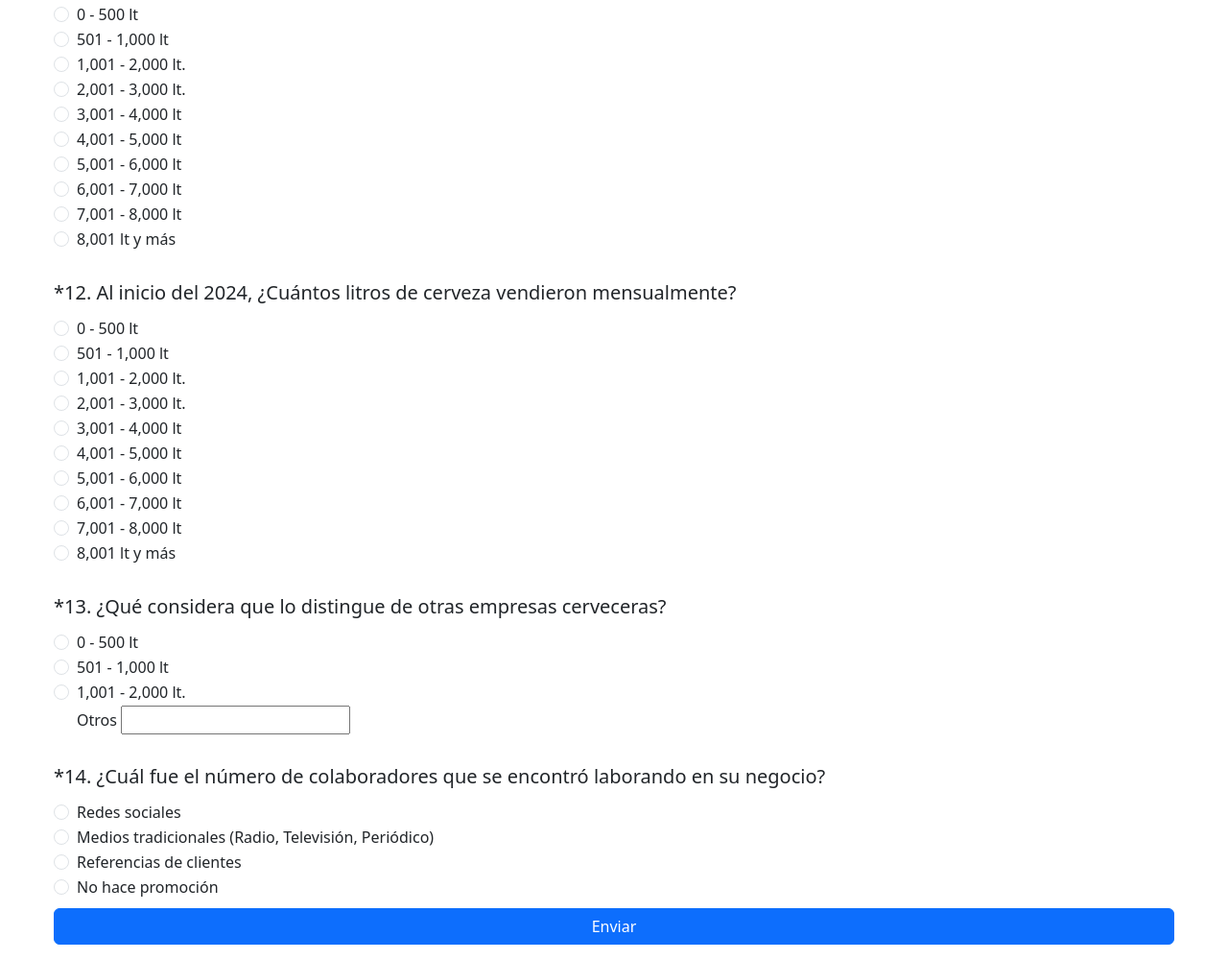
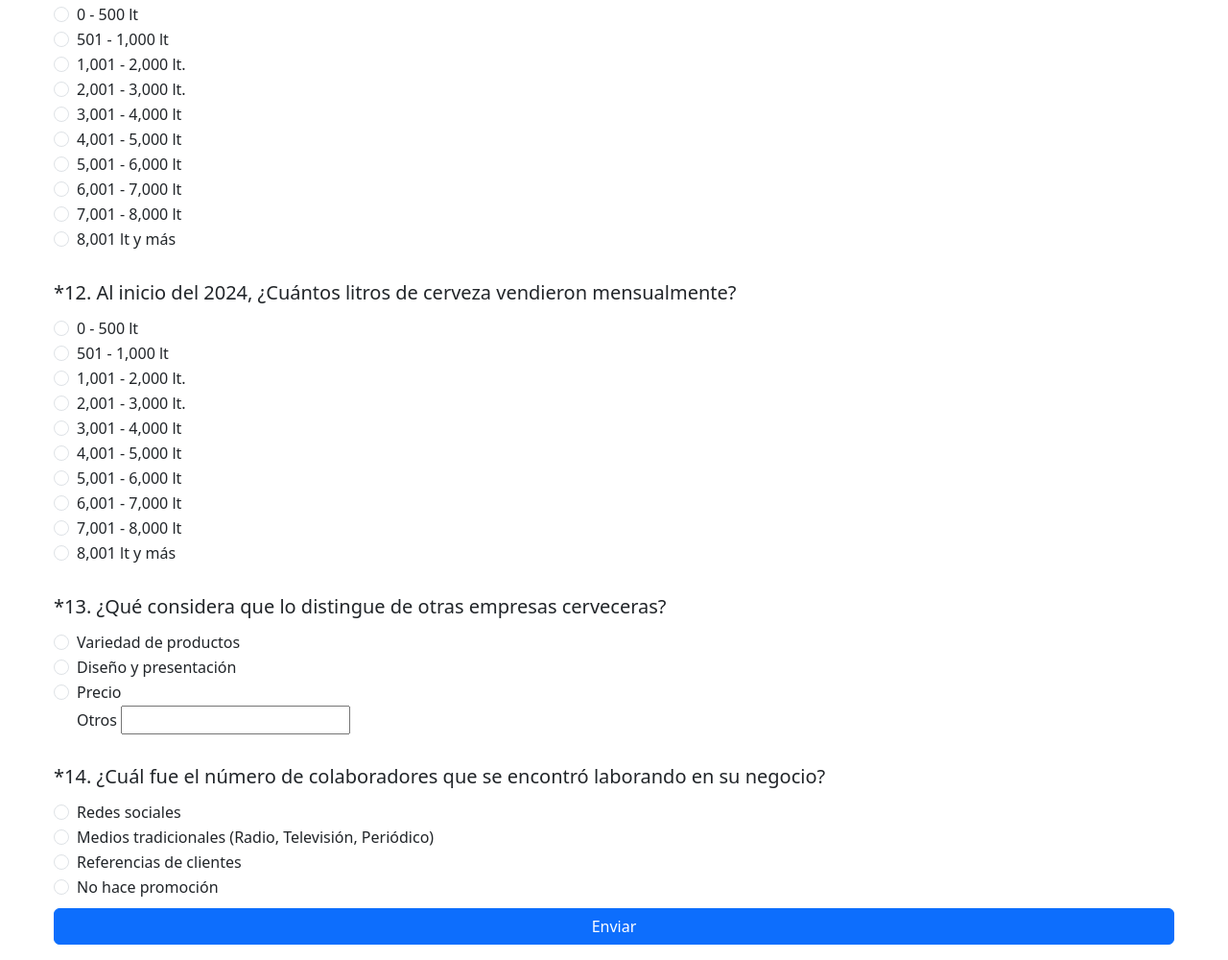
Before and after one commit to cdt-desarrollo/encuesta-industria-cervecera, a plain HTML site: page index.html in a window 1280 px wide. Shown: the part 3255-4255 px from the top of the page at 96% size. Drawn offline with nearby package versions, Linux system fonts and the light colour scheme; some packages are replaced by stand-ins of ours; a script that the page names is missing.

Commit message:
Update index.html

```diff
--- a/index.html
+++ b/index.html
@@ -545,21 +545,21 @@
       <div class="q13">
         <h5>*13. ¿Qué considera que lo distingue de otras empresas cerveceras?</h5>
         <div class="form-check">
-          <input class="form-check-input" type="radio" name="q13" value="0-500" id="q13o1" onclick="cleanInputTextQ13()">
+          <input class="form-check-input" type="radio" name="q13" value="variedadDeProductos" id="q13o1" onclick="cleanInputTextQ13()">
           <label class="form-check-label">
-            0 - 500 lt
+            Variedad de productos
           </label>
         </div>
         <div class="form-check">
-          <input class="form-check-input" type="radio" name="q13" value="501-1000" id="q13o2" onclick="cleanInputTextQ13()">
+          <input class="form-check-input" type="radio" name="q13" value="disenoYPresentacion" id="q13o2" onclick="cleanInputTextQ13()">
           <label class="form-check-label">
-            501 - 1,000 lt
+            Diseño y presentación
           </label>
         </div>
         <div class="form-check">
-          <input class="form-check-input" type="radio" name="q13" value="1001-2000" id="q13o3" onclick="cleanInputTextQ13()">
+          <input class="form-check-input" type="radio" name="q13" value="precio" id="q13o3" onclick="cleanInputTextQ13()">
           <label class="form-check-label">
-            1,001 - 2,000 lt.
+            Precio
           </label>
         </div>
         <div class="form-check">
```
